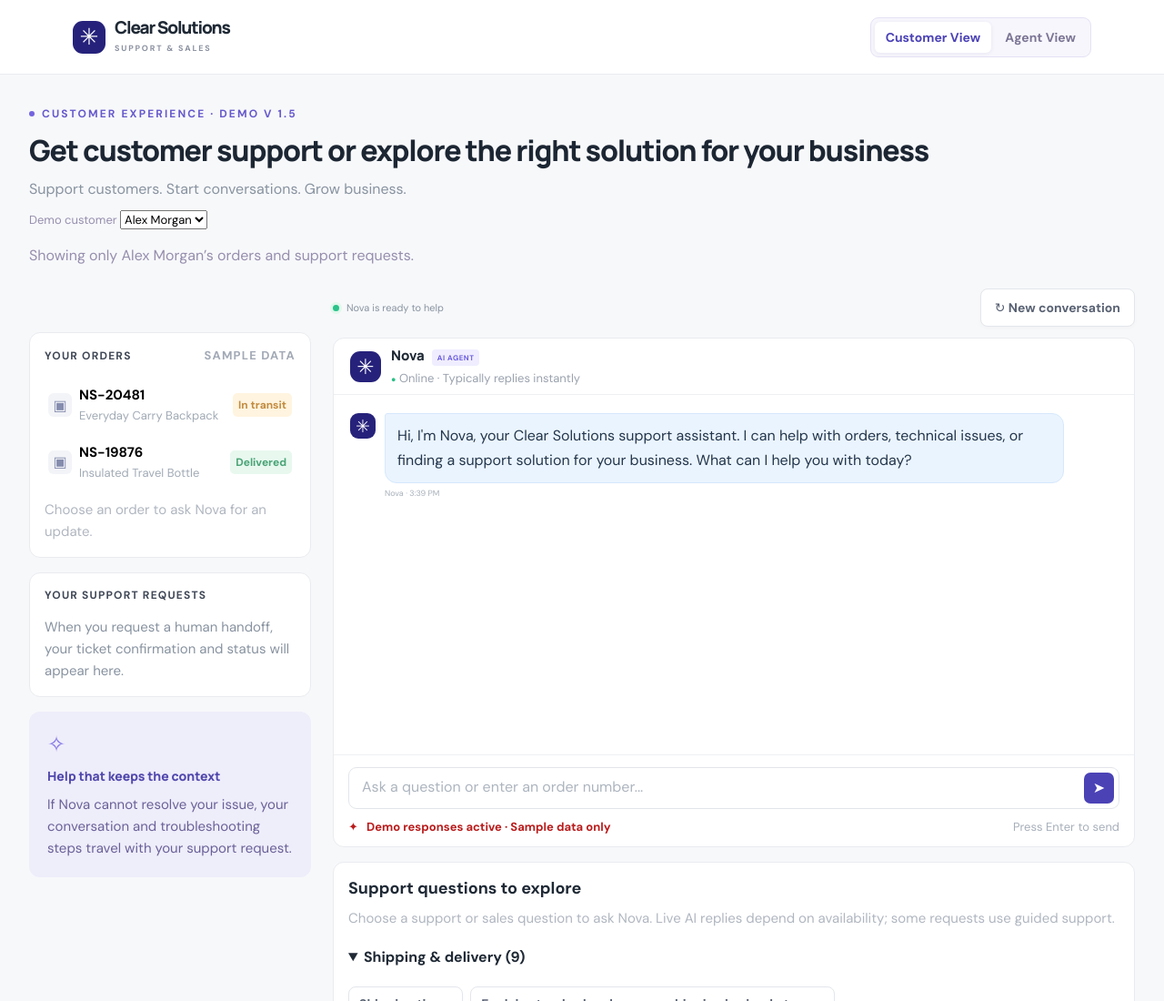
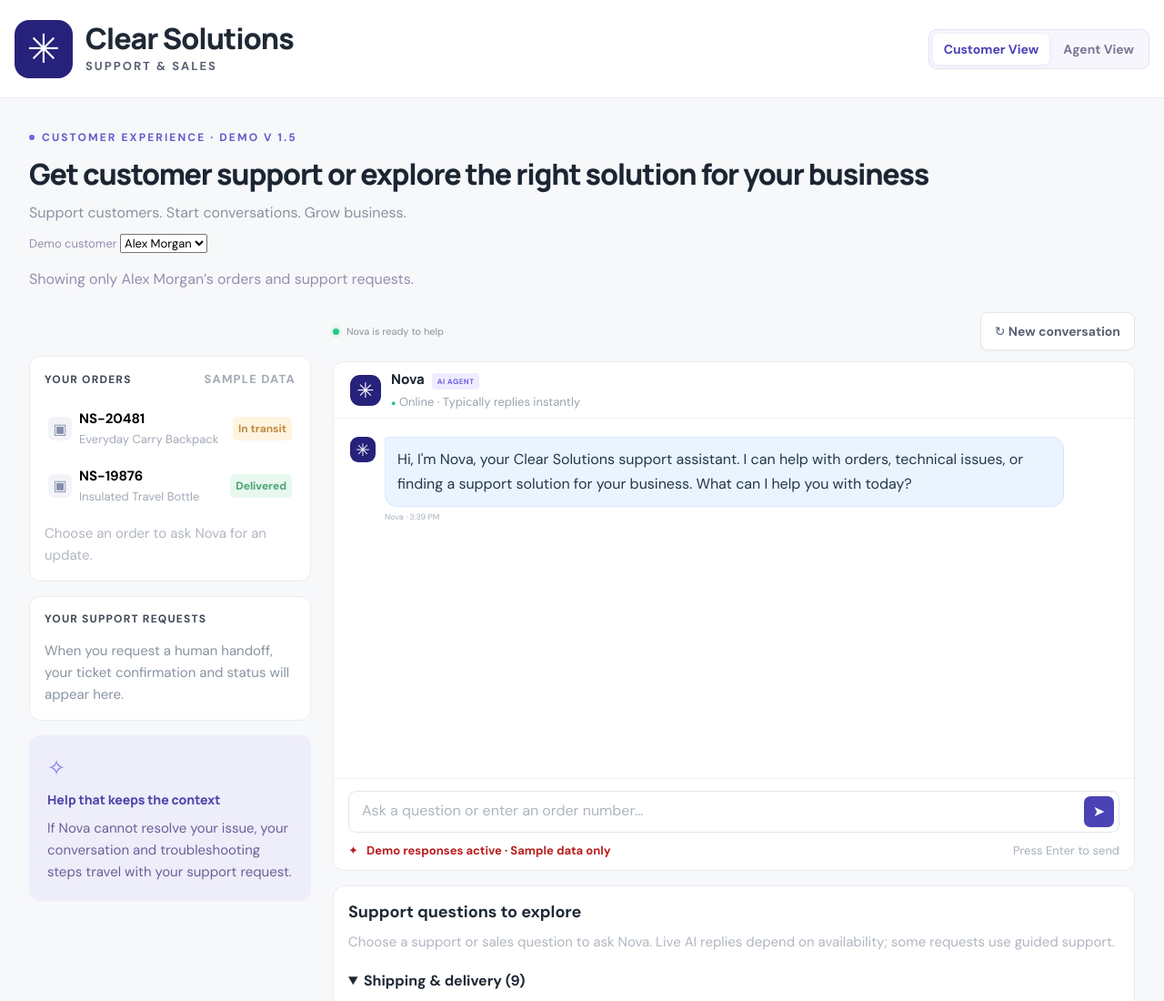
Before and after one commit to jamesgreatkim/Customer-Support-Agent, a website built with Vite: page northstar-support-agent/index.html in a window 1280 px wide. Shown: the top 1100 px of the page at 91% size. Built offline with nearby package versions, Linux system fonts and the light colour scheme.

Commit message:
Enlarge and left-align branding

```diff
--- a/northstar-support-agent/src/style.css
+++ b/northstar-support-agent/src/style.css
@@ -243,3 +243,11 @@
 
 /* Improve chat response status readability in both views. */
 .composer-foot > span:first-child{color:#b91c1c;font-weight:700}
+
+/* Larger branding aligned to the left edge of the customer header. */
+.customer-header{height:108px;padding:0 16px}
+.customer-header .brand{gap:14px;padding:0}
+.customer-header .brandmark{width:64px;height:64px;border-radius:16px;font-size:44px;flex-shrink:0}
+.customer-header .brand strong{font-size:32px;line-height:1.15;letter-spacing:-1px}
+.customer-header .brand small{font-size:13px;line-height:1.5;letter-spacing:2px;margin-top:5px;color:#596174}
+@media(max-width:620px){.customer-header{height:auto;min-height:96px;padding:16px 12px;flex-wrap:wrap;gap:12px}.customer-header .brandmark{width:52px;height:52px;font-size:36px}.customer-header .brand strong{font-size:26px}.customer-header .brand small{font-size:11px;letter-spacing:1.6px}}
```
